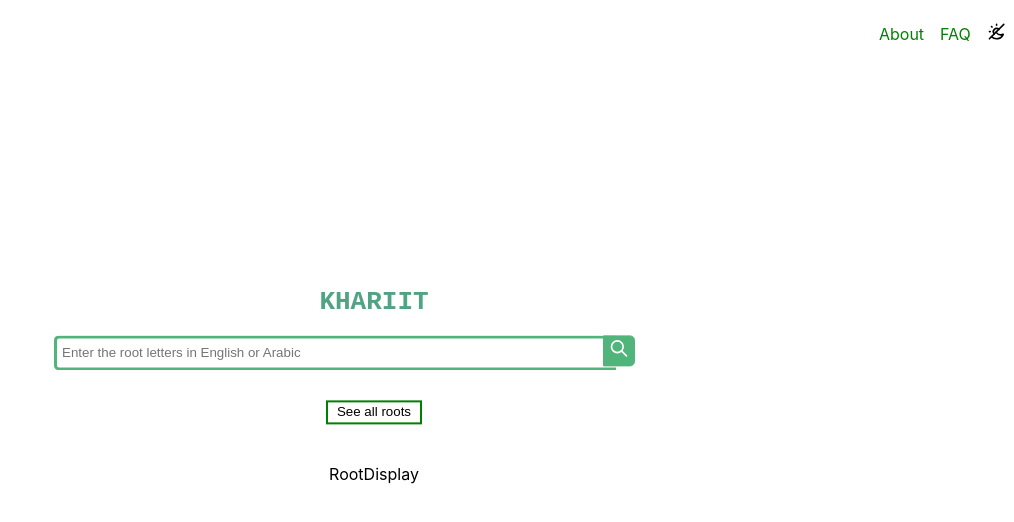
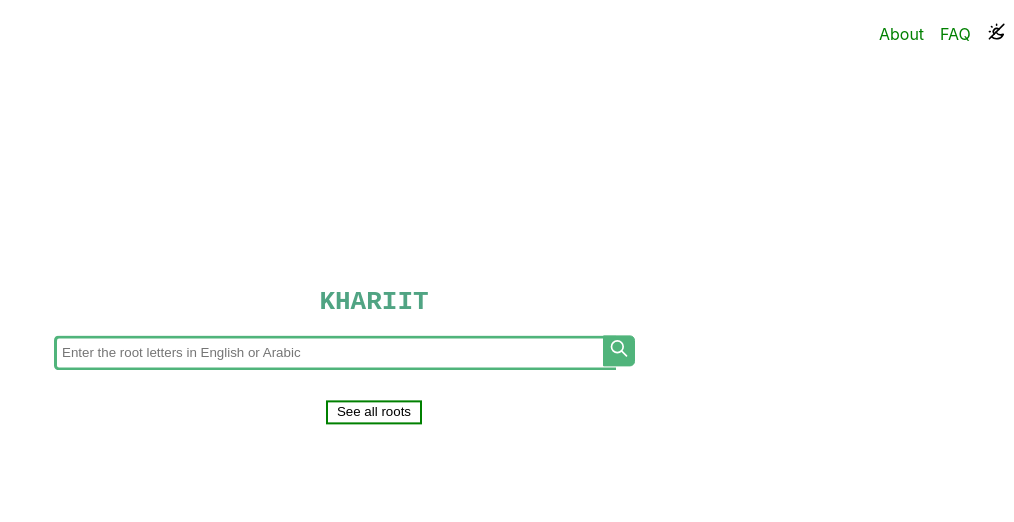
Before and after one commit to NedlawA/khariit-frontend, a React (Create React App) app: page / in a window 1280 px wide. Shown: the top 522 px of the page, without its empty margins (266-1280 px from the left). Built offline with nearby package versions, Linux system fonts and the light colour scheme.

Commit message:
call GET all roots API

```diff
--- a/src/App.js
+++ b/src/App.js
@@ -8,18 +8,21 @@ const baseUrl = process.env.REACT_APP_BACKEND
 
 const App = () => {
   const [rootDisplay, setRootDisplay] = useState([]);
+
+
+
   const onGetAll = () => {
     axios
-      .get(`${baseUrl}/words`)
-      .then((res) => setRootDisplay(res.data))
-      .catch((err) => console.error(err));
+    .get(`${baseUrl}/words`)
+    .then((res) => setRootDisplay(res.data[0]))
+    .catch((err) => console.error(err));
+  };
 
-  }
 
   return (
     <div>
     <NavBar />
-    <Search />
+    <Search rootDisplay={rootDisplay} onGetAll={onGetAll} />
     </div>
   )
 }
--- a/src/components/RootDisplay/RootDisplay.jsx
+++ b/src/components/RootDisplay/RootDisplay.jsx
@@ -2,7 +2,10 @@ import "./RootDisplay.css"
 
 const RootDisplay = props => {
   return (
-    <div>RootDisplay</div>
+    <div>
+        {props.rootDisplay.letters}
+        {props.rootDisplay.engLetters}
+    </div>
   )
 }
 
--- a/src/components/Search/Search.jsx
+++ b/src/components/Search/Search.jsx
@@ -11,9 +11,10 @@ const Search = props => {
            <button type="submit" className="searchButton" aria-label="search">
             <i><TbSearch/></i>
           </button>
-          <button onClick={() =>props.onGetAll()} className="getAll">See all roots</button>
+          <button onClick={() => props.onGetAll()} className="getAll">See all roots</button>
           <section className="display">
             <RootDisplay
+            rootDisplay={props.rootDisplay}
           arabicRoot={props.letters}
           engLetters={props.engLetters}
           />
```
